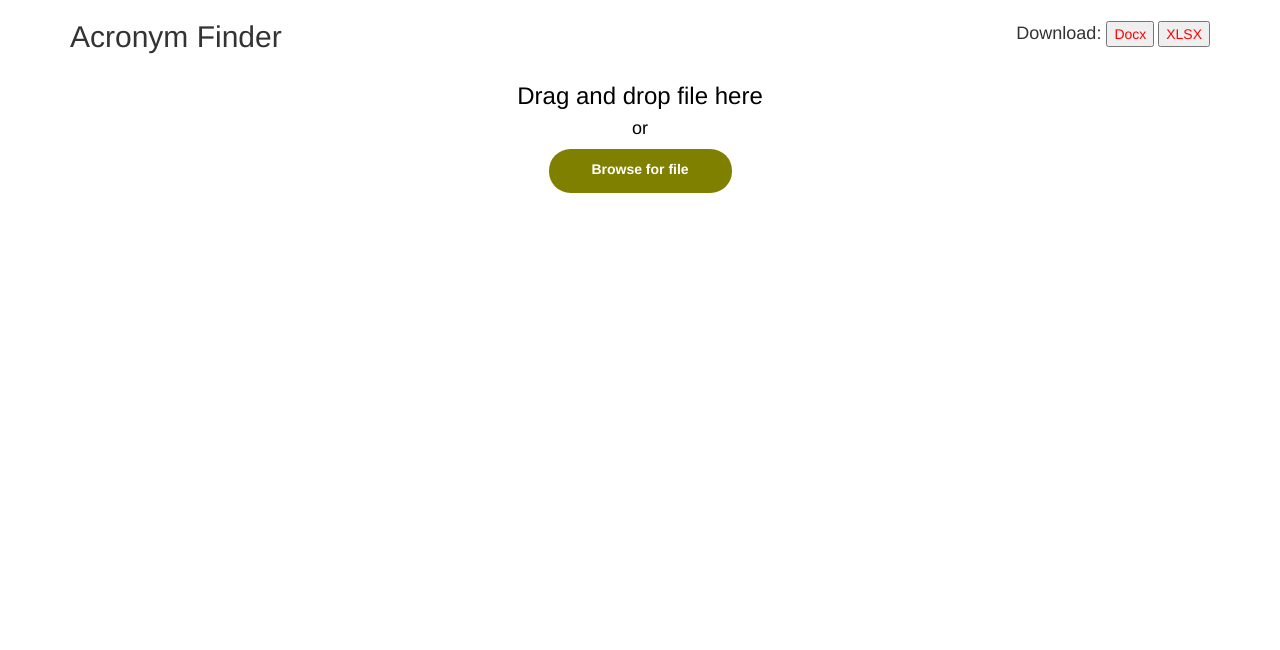
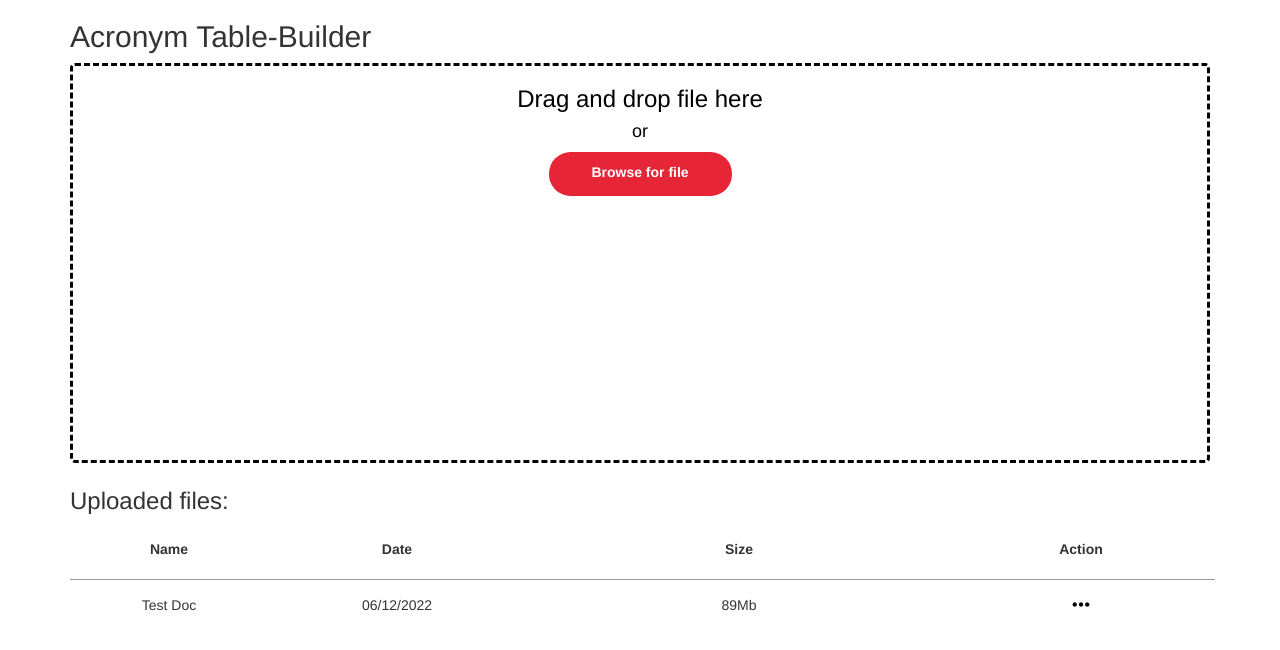
Before and after one commit to chrisdo023/AcronymFinder, a Flask app: template templates/index.html in a window 1280 px wide. Shown: the top 650 px of the page. Run offline with Flask 2, Linux system fonts and the light colour scheme; the template is opened without the code that fills it: most values are stand-ins (such as "Sample title", 1, 10 or a date in 2020); some libraries are stand-ins or nearby versions.

Commit message:
Updated index.html and index.css

```diff
--- a/static/css/index.css
+++ b/static/css/index.css
@@ -1,10 +1,14 @@
+/* body {
+    background-color: #f3f3f3;
+} */
+
 .dropzone {
     min-height: 400px;
     text-align: center;
     color: black;
     position: relative;
     margin: 0 auto;
-    border-radius: 25px;
+    border-radius: 5px;
 }
 
 input {
@@ -17,28 +21,23 @@ input {
     left: 0;
 }
 
+.line{
+    width: 1145px;
+    border-bottom: 1px solid #999;
+    position: relative;
+}
+
 label {
     color: white;
     width: 183px;
     height: 44px;
     border-radius: 21.5px;
-    background-color: olive;
+    background-color: #e62636;
     padding: 10px 16px;
-  }
+}
 
 label:hover, label:active {
     background-color: #bb1c29;
-}
-
-.item {
-    display: table-row;
-    height: 100px;
-    border-color: gray;
-}
-
-.item:hover {
-    color: black;
-    border-color: black;
 }
 
 .list-container {
@@ -82,3 +81,85 @@ label:hover, label:active {
 .submit {
     color: red;
 }
+
+.header-container {
+    box-sizing: border-box;
+}
+
+.column {
+    float: left;
+    padding: 10px;
+    height: 25px;
+}
+
+.column-name {
+    width: 20%;
+}
+
+.column-date {
+    width: 20%;
+}
+
+.column-action {
+    width: 20%;
+}
+
+.column-size {
+    width: 40%
+}
+
+.row {
+    line-height: 30px;
+}
+
+/* Fade in */
+.fade-in-image {
+    animation: fadeIn 1s;
+    -webkit-animation: fadeIn 1s;
+    -moz-animation: fadeIn 1s;
+    -o-animation: fadeIn 1s;
+    -ms-animation: fadeIn 1s;
+}
+
+@keyframes fadeIn {
+0% { opacity: 0; }
+100% { opacity: 1; }
+}
+
+@-moz-keyframes fadeIn {
+0% { opacity: 0; }
+100% { opacity: 1; }
+}
+
+@-webkit-keyframes fadeIn {
+0% { opacity: 0; }
+100% { opacity: 1; }
+}
+
+@-o-keyframes fadeIn {
+0% { opacity: 0; }
+100% { opacity: 1; }
+}
+
+@-ms-keyframes fadeIn {
+0% { opacity: 0; }
+100% { opacity: 1; }
+}
+
+.row:after {
+    content: "";
+    display: table;
+    clear: both;
+    height: 30px;
+}
+
+.fa-ellipsis {
+    padding: 5px;
+    color: black;
+    font-size: 20px;
+}
+
+.fa-ellipsis:hover {
+    color: #e62636;
+    transform: scale(1.1);
+}
--- a/templates/index.html
+++ b/templates/index.html
@@ -5,6 +5,7 @@
       <link rel="stylesheet" href="https://maxcdn.bootstrapcdn.com/bootstrap/3.3.5/css/bootstrap.min.css">
       <script src="https://ajax.googleapis.com/ajax/libs/jquery/2.1.3/jquery.min.js"></script>
       <link rel="stylesheet" href="{{ url_for('static', filename='css/index.css') }}">
+      <link rel="stylesheet" href="https://cdnjs.cloudflare.com/ajax/libs/font-awesome/6.1.1/css/all.min.css">
       {{ dropzone.config() }}
       {{ dropzone.load_css() }}
    </head>
@@ -12,31 +13,57 @@
    <div class="container">
       <div style="width: 100%; display: table;">
          <div style="display: table-row;">
+            <!-- <img src="{{url_for('static', filename='imgs/MCTSSA.png')}}"/> -->
             <div style="width: 50%; display: table-cell; position: relative;">
-               <h2>Acronym Finder</h2>
-            </div>
-            <div style="display: table-cell; width: 100%;">
-               <div class="buttons disabled" id='download-btns'>
-                  <div class="action_btn" style="float: right;">
-                     <h4 class="action_btn">Download: </h4>
-                     <form class="action_btn submit" action="/get-docx" method="POST">
-                        <button name="submit" class="action_btn submit" type="submit" value="Docx">Docx</button>
-                     </form>
-                     <form class="action_btn submit" action="/get-xlsx" method="POST">
-                        <button name="submit" class="action_btn submit" type="submit" value="XLSX">XLSX</button>
-                     </form>
-                  </div>
-               </div>
+               <h2 style="">Acronym Table-Builder</h2>
             </div>
          </div>
       </div>
-      <div class="dropzone">
+      <div class="dropzone" style="border-style:dashed;">
          <div class="dz-message needsclick" style="align-items : center; justify-content: center;">
-            <h3 style="align-items : center; justify-content: center;">Drag and drop file here</h3>
-            <h4>or</h4>
+            <h3 style="align-items:center; justify-content:center;">Drag and drop file here</h3>
+            <h4 style="">or</h4>
             <label>Browse for file</label>
          </div>
       </div>
+      <h3 style="margin-top: 25px;">Uploaded files:</h3>
+
+      <div class="header-container">
+         <div class="row" style="width: 100%; text-align: center; font-weight: bold;">
+            <div class="column column-name" style="">
+              <div>Name</div>
+            </div>
+            <div class="column column-date" style="">
+              <div>Date</div>
+            </div>
+            <div class="column column-size" style="">
+              <div>Size</div>
+            </div>
+            <div class="column column-action" style="">
+              <div>Action</div>
+            </div>
+         </div>
+         <div class="line"></div>
+         <div class="row fade-in-image" style="width: 100%; text-align: center;">
+            <div class="column column-name" style="">
+              <div>Test Doc</div>
+              <!-- <p>Some text..</p> -->
+            </div>
+            <div class="column column-date" style="">
+              <div>06/12/2022</div>
+              <!-- <p>Some text..</p> -->
+            </div>
+            <div class="column column-size" style="">
+              <div>89Mb</div>
+              <!-- <p>Some text..</p> -->
+            </div>
+            <div class="column column-action" style="">
+            <i class="fa-solid fa-ellipsis"></i>
+              <!-- <p>Some text..</p> -->
+            </div>
+         </div>
+      </div>
+
    </div>
    <script>
    $(document).ready(function(){
@@ -46,7 +73,7 @@
       width: 300,
       height: 300,
       progressBarWidth: '100%',
-      maxFiles: 1,
+      // maxFiles: 1,
       maxFileSize: '15MB',
       acceptedFiles: 'application/pdf, .doc, .docx, .xlsx',
       addRemoveLinks: true,
```
Also changed, not shown: static/imgs/MCTSSA.png (added), 2 other files.
